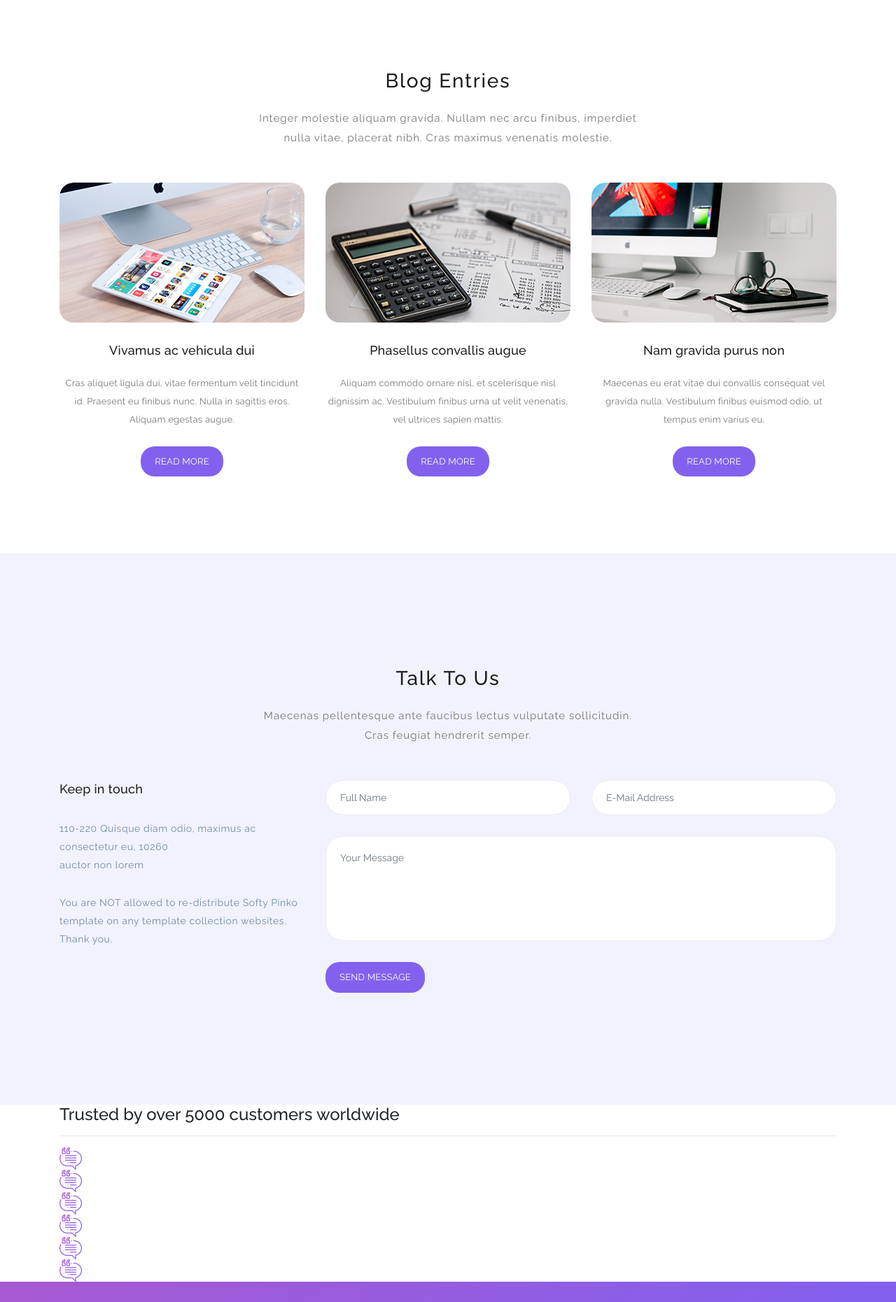
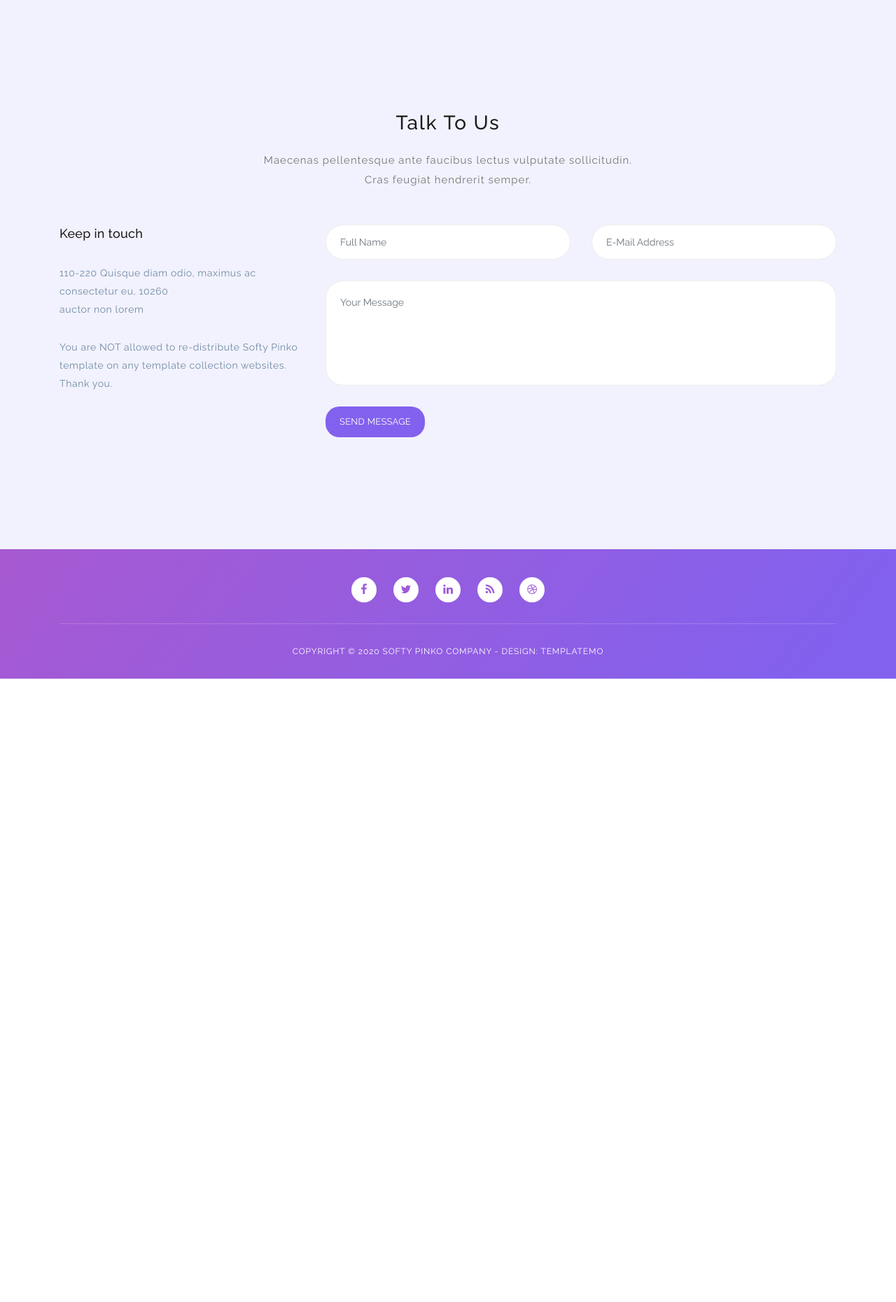
Before and after one commit to danielwsilva/GAIA1, a plain HTML site: page index.html in a window 1280 px wide. Shown: the part 3879-5740 px from the top of the page at 70% size. After the commit the page ends 4849 px from the top, so only its background shows below. Drawn offline with Linux system fonts and the light colour scheme.

Commit message:
Removed blog

```diff
--- a/index.html
+++ b/index.html
@@ -472,75 +472,7 @@ https://templatemo.com/tm-535-softy-pinko
     <!-- ***** Counter Parallax End ***** -->
 
     <!-- ***** Blog Start ***** -->
-    <section class="section" id="blog">
-        <div class="container">
-            <!-- ***** Section Title Start ***** -->
-            <div class="row">
-                <div class="col-lg-12">
-                    <div class="center-heading">
-                        <h2 class="section-title">Blog Entries</h2>
-                    </div>
-                </div>
-                <div class="offset-lg-3 col-lg-6">
-                    <div class="center-text">
-                        <p>Integer molestie aliquam gravida. Nullam nec arcu finibus, imperdiet nulla vitae, placerat nibh. Cras maximus venenatis molestie.</p>
-                    </div>
-                </div>
-            </div>
-            <!-- ***** Section Title End ***** -->
 
-            <div class="row">
-                <div class="col-lg-4 col-md-6 col-sm-12">
-                    <div class="blog-post-thumb">
-                        <div class="img">
-                            <img src="assets/images/blog-item-01.png" alt="">
-                        </div>
-                        <div class="blog-content">
-                            <h3>
-                                <a href="#">Vivamus ac vehicula dui</a>
-                            </h3>
-                            <div class="text">
-                               Cras aliquet ligula dui, vitae fermentum velit tincidunt id. Praesent eu finibus nunc. Nulla in sagittis eros. Aliquam egestas augue.
-                            </div>
-                            <a href="#" class="main-button">Read More</a>
-                        </div>
-                    </div>
-                </div>
-                <div class="col-lg-4 col-md-6 col-sm-12">
-                    <div class="blog-post-thumb">
-                        <div class="img">
-                            <img src="assets/images/blog-item-02.png" alt="">
-                        </div>
-                        <div class="blog-content">
-                            <h3>
-                                <a href="#">Phasellus convallis augue</a>
-                            </h3>
-                            <div class="text">
-                                Aliquam commodo ornare nisl, et scelerisque nisl dignissim ac. Vestibulum finibus urna ut velit venenatis, vel ultrices sapien mattis.
-                            </div>
-                            <a href="#" class="main-button">Read More</a>
-                        </div>
-                    </div>
-                </div>
-                <div class="col-lg-4 col-md-6 col-sm-12">
-                    <div class="blog-post-thumb">
-                        <div class="img">
-                            <img src="assets/images/blog-item-03.png" alt="">
-                        </div>
-                        <div class="blog-content">
-                            <h3>
-                                <a href="#">Nam gravida purus non</a>
-                            </h3>
-                            <div class="text">
-                                Maecenas eu erat vitae dui convallis consequat vel gravida nulla. Vestibulum finibus euismod odio, ut tempus enim varius eu.
-                            </div>
-                            <a href="#" class="main-button">Read More</a>
-                        </div>
-                    </div>
-                </div>
-            </div>
-        </div>
-    </section>
     <!-- ***** Blog End ***** -->
 
     <!-- ***** Contact Us Start ***** -->
@@ -608,48 +540,6 @@ https://templatemo.com/tm-535-softy-pinko
     </section>
     <!-- ***** Contact Us End ***** -->
 
-    <!-- Customers -->
-    <div class="slider-1">
-        <div class="container">
-            <div class="row">
-                <div class="col-lg-12">
-                    <h4>Trusted by over <span class="blue">5000</span> customers worldwide</h4>
-                    <hr class="section-divider">
-
-                    <!-- Image Slider -->
-                    <div class="slider-container">
-                        <div class="swiper-container image-slider">
-                            <div class="swiper-wrapper">
-                                <div class="swiper-slide">
-                                    <img class="img-fluid" src="assets/images/testimonial-icon.png" alt="alternative">
-                                </div>
-                                <div class="swiper-slide">
-                                    <img class="img-fluid" src="assets/images/testimonial-icon.png" alt="alternative">
-                                </div>
-                                <div class="swiper-slide">
-                                    <img class="img-fluid" src="assets/images/testimonial-icon.png" alt="alternative">
-                                </div>
-                                <div class="swiper-slide">
-                                    <img class="img-fluid" src="assets/images/testimonial-icon.png" alt="alternative">
-                                </div>
-                                <div class="swiper-slide">
-                                    <img class="img-fluid" src="assets/images/testimonial-icon.png" alt="alternative">
-                                </div>
-                                <div class="swiper-slide">
-                                    <img class="img-fluid" src="assets/images/testimonial-icon.png" alt="alternative">
-                                </div>
-                            </div> <!-- end of swiper-wrapper -->
-                        </div> <!-- end of swiper container -->
-                    </div> <!-- end of slider-container -->
-                    <!-- end of image slider -->
-
-                </div> <!-- end of col -->
-            </div> <!-- end of row -->
-        </div> <!-- end of container -->
-    </div> <!-- end of slider-1 -->
-    <!-- end of customers -->
-
-
     <!-- ***** Footer Start ***** -->
     <footer>
         <div class="container">
```
